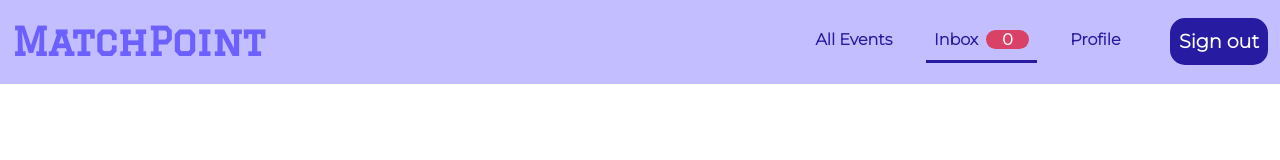
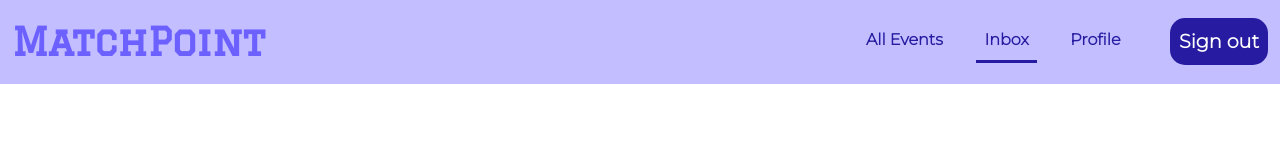
Before and after one commit to finleylee2507/MatchPoint, a React (Vite) app: page /inbox in a window 1280 px wide. Shown: the top 160 px of the page. Built offline with nearby package versions, Linux system fonts and the light colour scheme; no server answers; the database is empty.

Commit message:
add a condition for inbox unread number

```diff
--- a/src/components/Navbar.jsx
+++ b/src/components/Navbar.jsx
@@ -72,7 +72,7 @@ const NavBar = ({numberOfUnread}) => {
                       onClick={() => handleClick("inbox")}
                   >
                     Inbox
-                    <span className="number-of-unread">{numberOfUnread}</span>
+                    {numberOfUnread !== 0? <span className="number-of-unread">{numberOfUnread}</span> : <span></span>}
                   </Nav.Link>
 
                   <Nav.Link
```
